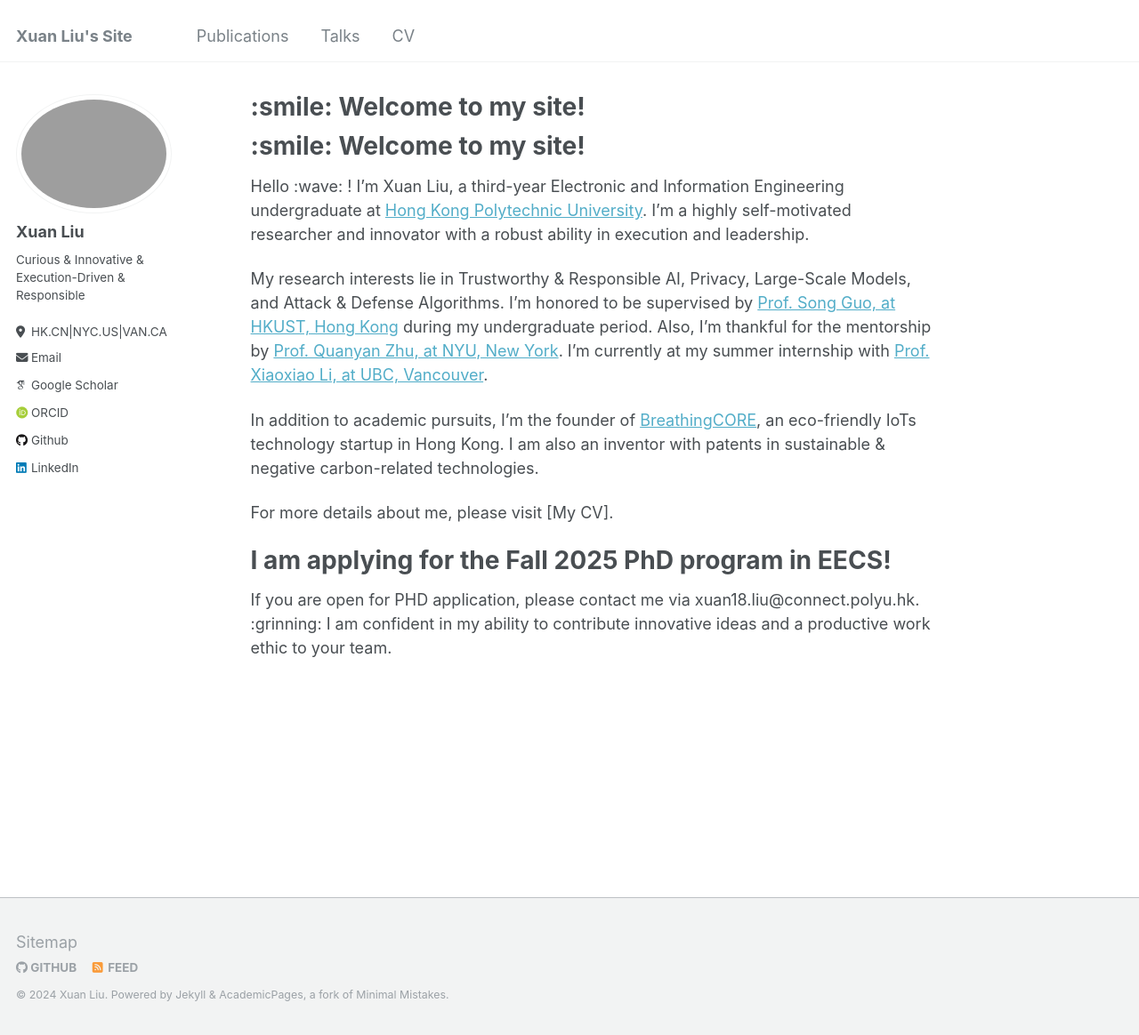
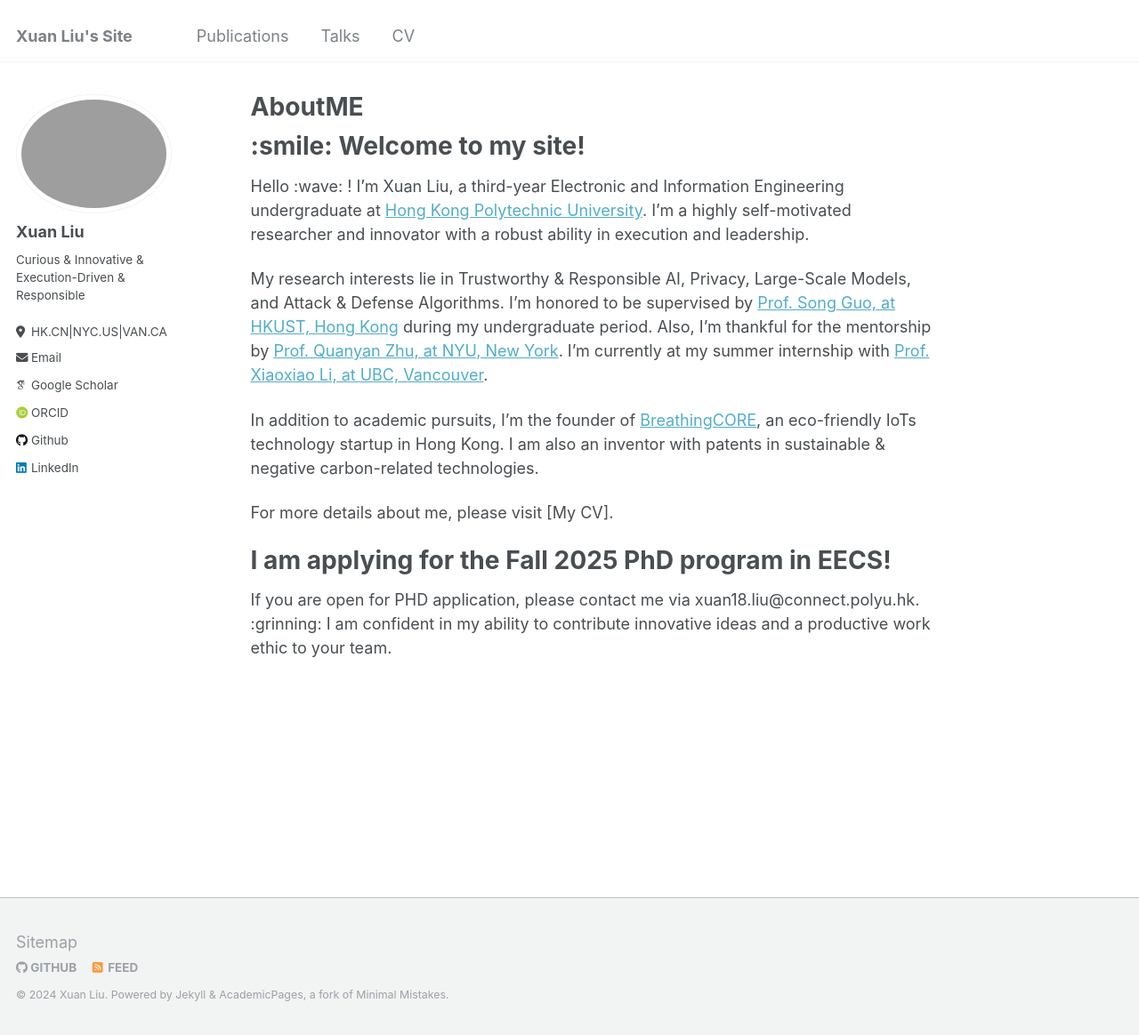
Before and after one commit to XuanL17/XuanL17.github.io, a Jekyll site: the page built from _pages/about.md, in a window 1280 px wide and 1164 px high. Shown: the whole window at 89% size. Built offline with Jekyll 4.4.1, drawn with Linux system fonts in a browser that asks for light colours; some web fonts are replaced; our own code applies the rules of GitHub Pages for plain Markdown files.

Commit message:
Update about.md

```diff
--- a/_pages/about.md
+++ b/_pages/about.md
@@ -1,3 +1,12 @@
+---
+permalink: /
+title: "AboutME"
+author_profile: true
+redirect_from:
+  - /about/
+  - /about.html
+---
+
 #  :smile: Welcome to my site!
 
 Hello :wave: ! I'm Xuan Liu, a third-year Electronic and Information Engineering undergraduate at [Hong Kong Polytechnic University](https://www.polyu.edu.hk/eee/). I'm a highly self-motivated researcher and innovator with a robust ability in execution and leadership.
```
